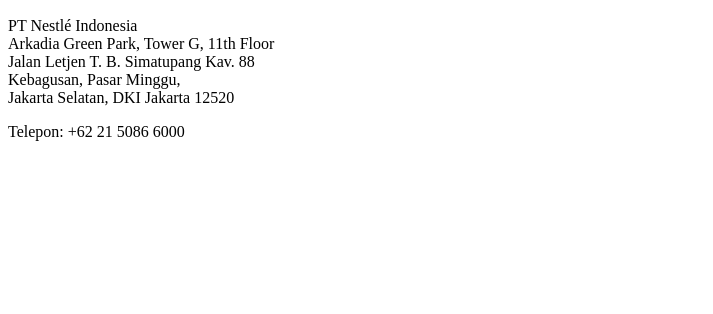
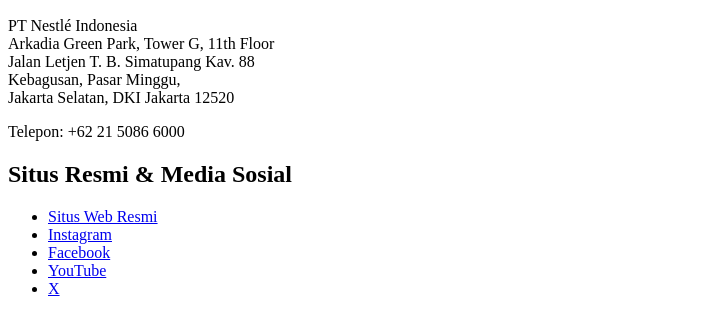
Before and after one commit to reynfc11/sts-pwd-24-Reynard_Fernando-X_TKJ_2, a plain HTML site: page index.html in a window 1280 px wide. Shown: the part 3147-3461 px from the top of the page, without its empty margins (0-713 px from the left). Before the commit the page ends 3304 px from the top, so only its background shows below. Drawn offline with Linux system fonts and the light colour scheme.

Commit message:
feat: add links

```diff
--- a/index.html
+++ b/index.html
@@ -293,5 +293,17 @@
       </p>
       <p>Telepon: +62 21 5086 6000</p>
     </section>
+    <section>
+      <h2>Situs Resmi & Media Sosial</h2>
+      <ul>
+        <li><a href="https://www.nestle.co.id/">Situs Web Resmi</a></li>
+        <li>
+          <a href="https://www.instagram.com/nestle_indonesia">Instagram</a>
+        </li>
+        <li><a href="https://www.facebook.com/NestleID">Facebook</a></li>
+        <li><a href="https://www.youtube.com/@nestle_indonesia">YouTube</a></li>
+        <li><a href="https://twitter.com/nestleindonesia">X</a></li>
+      </ul>
+    </section>
   </body>
 </html>
```
